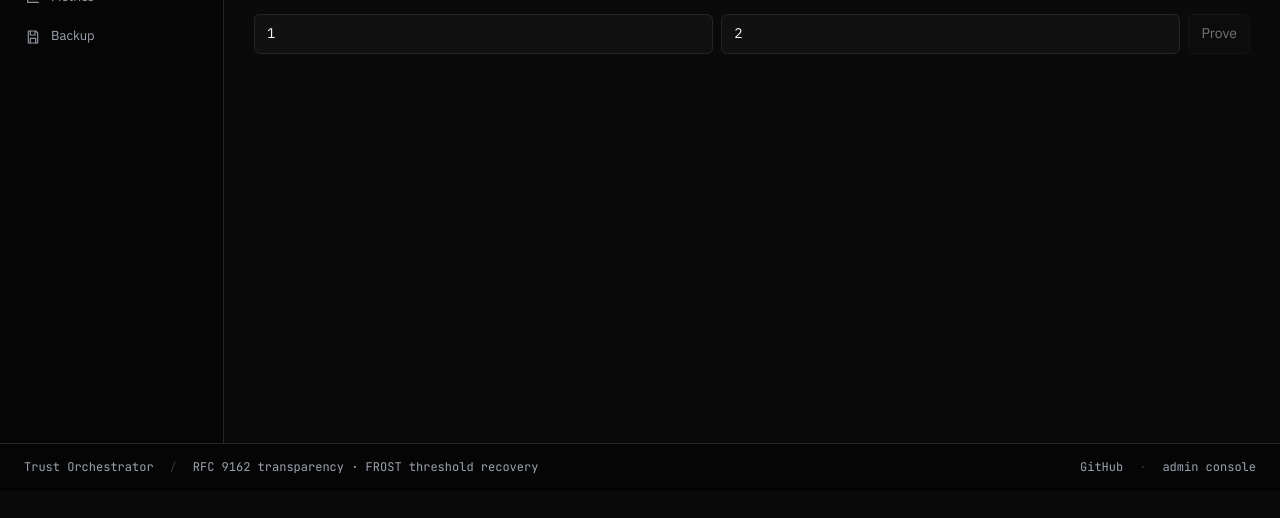
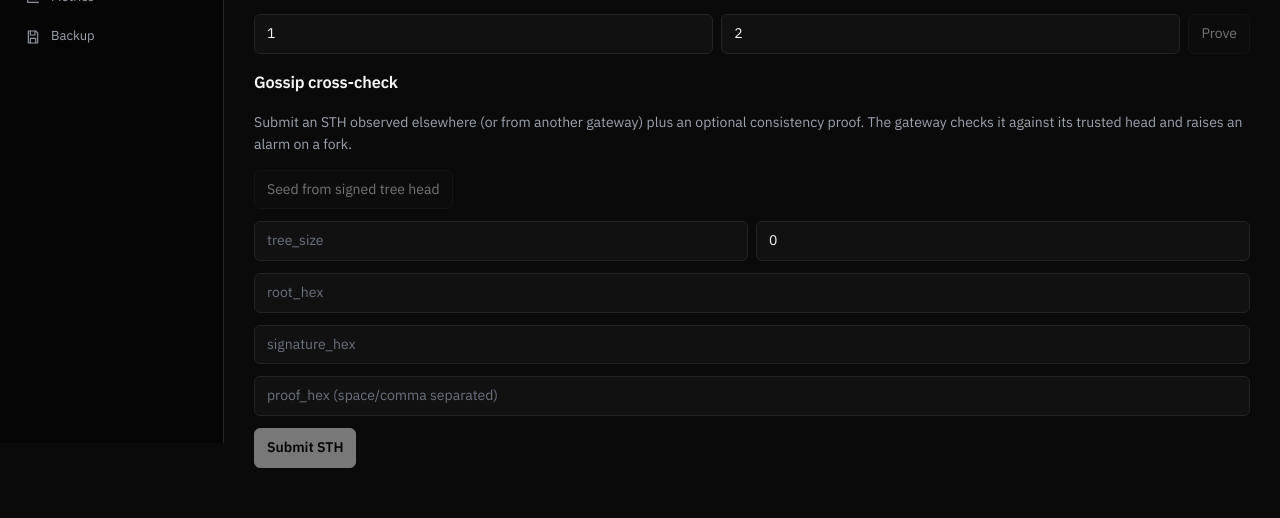
Before and after one commit to LUMINOUX-HEHE/CNS, a React (Vite) app in the folder frontend/: page /transparency in a window 1280 px wide. Both pictures are taken after typing "Sample123" into the empty fields and a click on the button "Connect". Shown: the part 357-875 px from the top of the page. Before the commit the page ends 848 px from the top, so only its background shows below. Built offline with nearby package versions, Linux system fonts and the light colour scheme; no server answers.

Commit message:
frontend: CT gossip cross-check panel on Transparency page

```diff
--- a/frontend/src/merkle.ts
+++ b/frontend/src/merkle.ts
@@ -124,3 +124,12 @@ export async function verifyConsistency(
 // the signed tree head is done server-side; here we only expose the root
 // so the page can show it. (kept minimal on purpose)
 export { bytesToHex, hexToBytes };
+
+// hexToB64 re-encodes a hex string as base64 — the gossip endpoint expects
+// root_b64 / signature_b64 (Go decodes []byte from base64 JSON).
+export function hexToB64(hex: string): string {
+  const bytes = hexToBytes(hex);
+  let bin = "";
+  for (const b of bytes) bin += String.fromCharCode(b);
+  return btoa(bin);
+}
--- a/frontend/src/pages/Transparency.tsx
+++ b/frontend/src/pages/Transparency.tsx
@@ -2,7 +2,7 @@ import { useEffect, useState } from "react";
 import { useSearchParams } from "react-router-dom";
 import { api } from "../api";
 import { useAsync, ts, Flash, PageHead } from "../lib";
-import { verifyInclusion, verifyConsistency } from "../merkle";
+import { verifyInclusion, verifyConsistency, hexToB64 } from "../merkle";
 import type { OrgSummary, STH, InclusionProof, ConsistencyProof } from "../types";
 
 export default function Transparency() {
@@ -17,6 +17,50 @@ export default function Transparency() {
   const [to, setTo] = useState("2");
   const [proof, setProof] = useState<any>(null);
   const [verified, setVerified] = useState<boolean | null>(null);
+
+  // CT gossip: an observed STH (tree_size, root, signature) plus an optional
+  // consistency proof, cross-checked against the gateway's trusted head.
+  const [gTree, setGTree] = useState("");
+  const [gRoot, setGRoot] = useState("");
+  const [gSig, setGSig] = useState("");
+  const [gFrom, setGFrom] = useState("0");
+  const [gProof, setGProof] = useState("");
+  const [gossip, setGossip] = useState<any>(null);
+
+  // Pre-fill the observed STH from the last-loaded signed tree head so the
+  // common "cross-check what the gateway just gave me" case is one click.
+  function seedFromSTH() {
+    if (!sth) return setMsg({ m: "load the signed tree head first", k: "err" });
+    setGTree(String(sth.tree_size));
+    setGRoot(sth.root_hex);
+    setGSig(sth.signature_hex);
+    setMsg({ m: "seeded from signed tree head", k: "ok" });
+  }
+
+  async function submitGossip() {
+    try {
+      const proofHex = gProof
+        .split(/[\s,]+/)
+        .map((s) => s.trim())
+        .filter(Boolean);
+      const d = await api.post<any>(`/v1/orgs/${org}/ct/gossip`, {
+        tree_size: parseInt(gTree, 10) || 0,
+        timestamp: Date.now() / 1000 | 0,
+        root_b64: hexToB64(gRoot),
+        signature_b64: hexToB64(gSig),
+        proof_from: parseInt(gFrom, 10) || 0,
+        proof_hex: proofHex,
+      });
+      setGossip(d);
+      setMsg({
+        m: d.accepted ? "STH accepted — log consistent" : "STH rejected / alarm",
+        k: d.accepted && !d.alarm ? "ok" : "err",
+      });
+    } catch (e: any) {
+      setGossip(null);
+      setMsg({ m: e.message, k: "err" });
+    }
+  }
 
   useEffect(() => {
     if (!org && orgs.data?.orgs.length) setParams({ org: orgs.data.orgs[0].id });
@@ -137,6 +181,62 @@ export default function Transparency() {
           <pre>{JSON.stringify(proof, null, 2)}</pre>
         </>
       )}
+
+      <h3>Gossip cross-check</h3>
+      <p className="muted">
+        Submit an STH observed elsewhere (or from another gateway) plus an optional
+        consistency proof. The gateway checks it against its trusted head and raises an
+        alarm on a fork.
+      </p>
+      <div className="form-row">
+        <button onClick={seedFromSTH} disabled={!org}>
+          Seed from signed tree head
+        </button>
+      </div>
+      <div className="form-row">
+        <input
+          placeholder="tree_size"
+          value={gTree}
+          onChange={(e) => setGTree(e.target.value)}
+        />
+        <input placeholder="proof_from" value={gFrom} onChange={(e) => setGFrom(e.target.value)} />
+      </div>
+      <div className="form-row">
+        <input
+          placeholder="root_hex"
+          value={gRoot}
+          onChange={(e) => setGRoot(e.target.value)}
+          style={{ flex: 3 }}
+        />
+      </div>
+      <div className="form-row">
+        <input
+          placeholder="signature_hex"
+          value={gSig}
+          onChange={(e) => setGSig(e.target.value)}
+          style={{ flex: 3 }}
+        />
+      </div>
+      <div className="form-row">
+        <input
+          placeholder="proof_hex (space/comma separated)"
+          value={gProof}
+          onChange={(e) => setGProof(e.target.value)}
+          style={{ flex: 3 }}
+        />
+      </div>
+      <div className="form-row">
+        <button className="primary" onClick={submitGossip} disabled={!org}>
+          Submit STH
+        </button>
+      </div>
+      {gossip && (
+        <div className={`flash ${gossip.accepted && !gossip.alarm ? "ok" : "err"}`}>
+          accepted={String(gossip.accepted)} alarm={String(gossip.alarm)} trusted_size=
+          {gossip.trusted_tree_size}
+        </div>
+      )}
+      {gossip && <pre>{JSON.stringify(gossip, null, 2)}</pre>}
     </>
   );
 }
```
Also changed, not shown: 3 other files (tests, documents, lock files or other folders).
